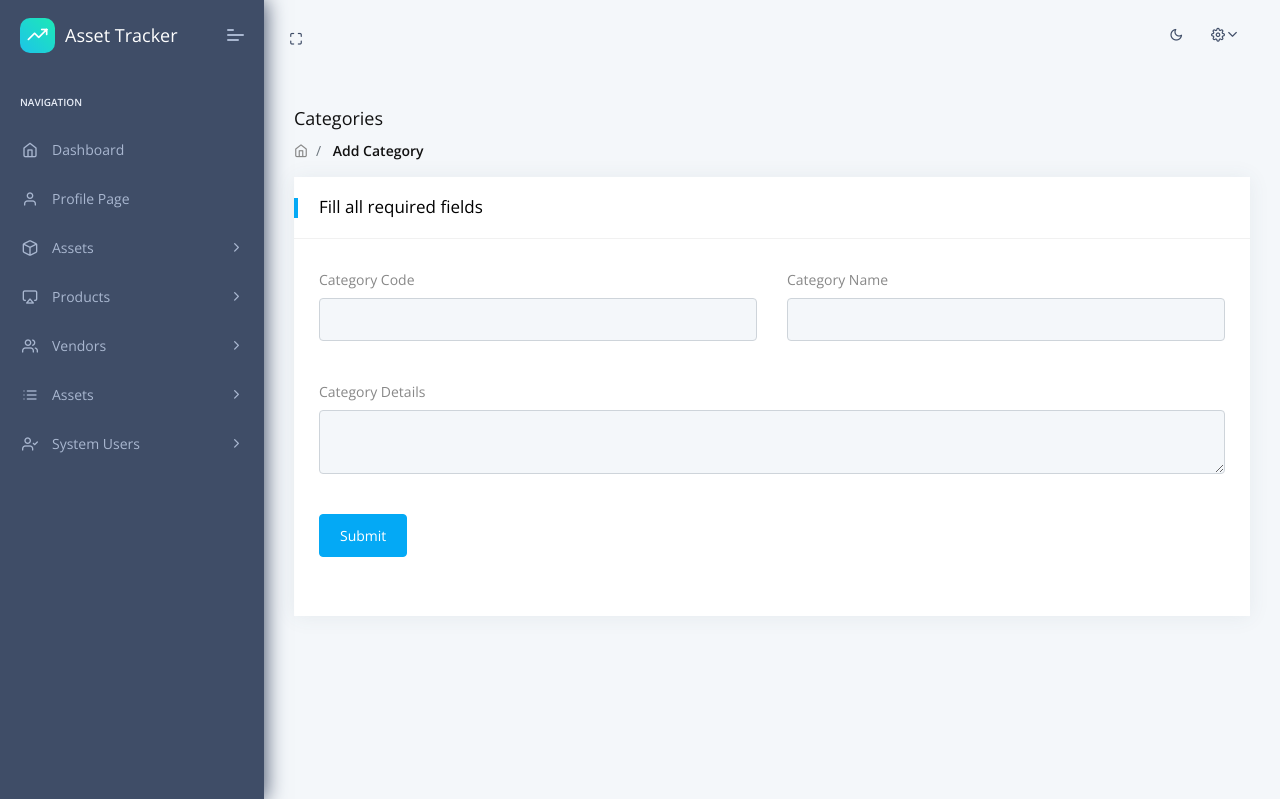
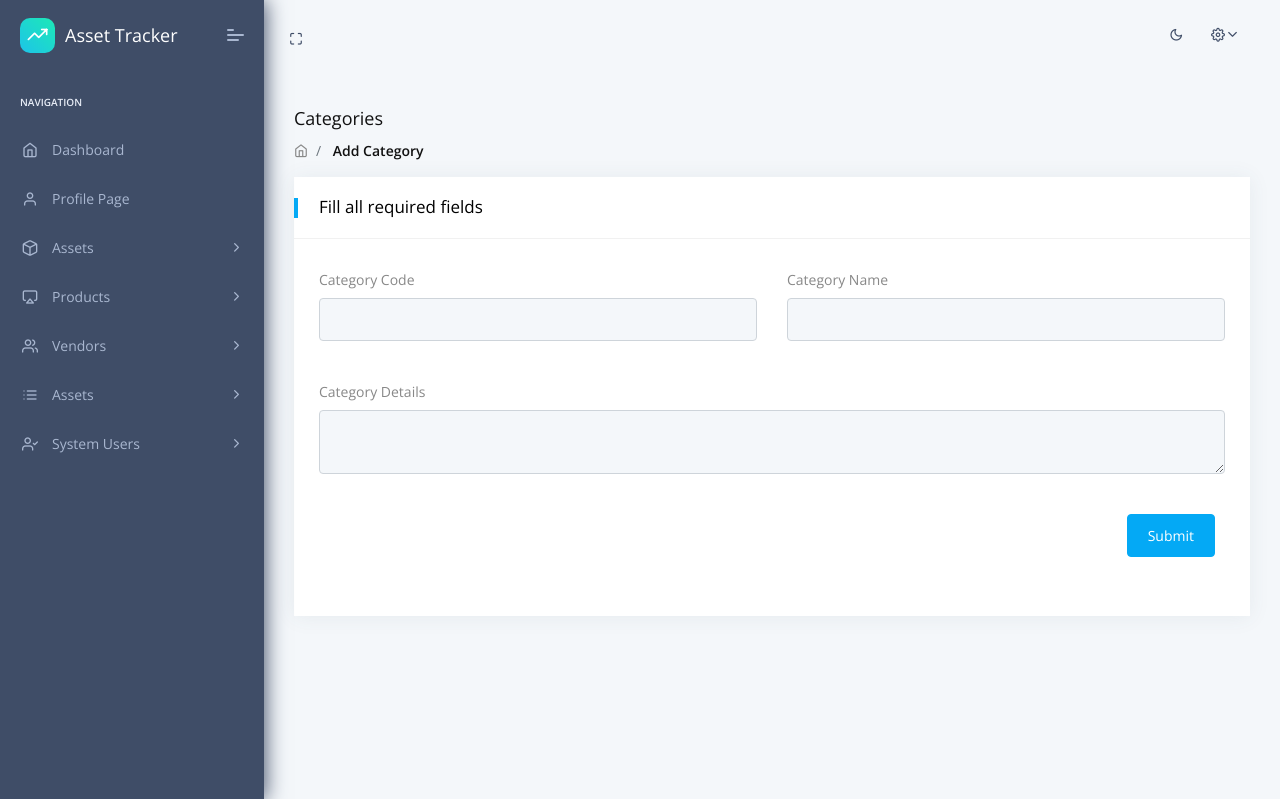
Before and after one commit to DevlanCodingPlayground/AssetTracker, a Flask app: page /add_category.html in a window 1280 px wide. Shown: the top 799 px of the page. Run offline with Flask 2, Linux system fonts and the light colour scheme; the visitor is signed in with stand-in values (Sample User, id 1); parts of the project's set-up code (start-up, migrations or seed data) failed here and were passed over; some libraries are stand-ins or nearby versions.

Commit message:
Craft Add Category UI

```diff
--- a/apps/templates/home/add_category.html
+++ b/apps/templates/home/add_category.html
@@ -72,7 +72,7 @@
                           </div>
                         </div>
                         <div class="col-sm-12 mb-2">
-                          <div class="form-group">
+                          <div class="form-group text-right">
                             <button type="submit" class="btn btn-primary">
                               Submit
                             </button>
```
